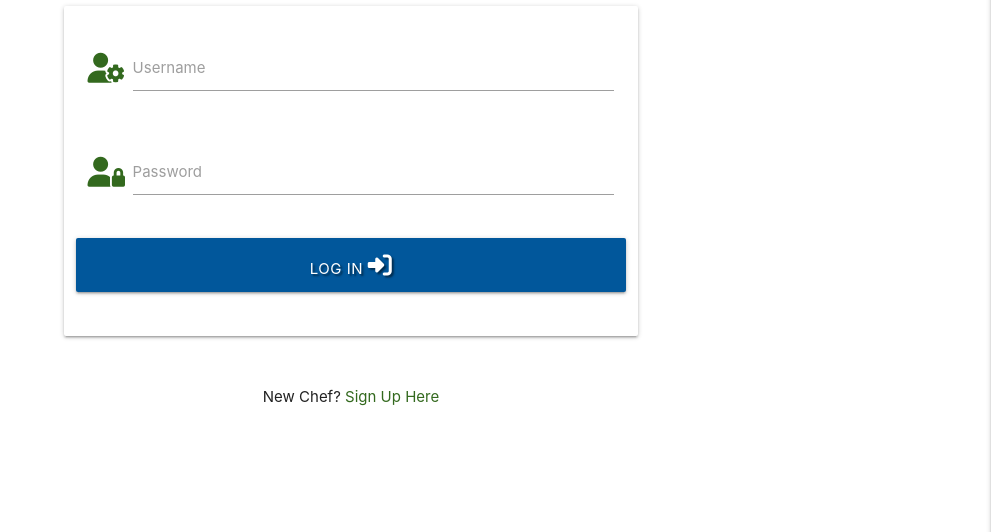
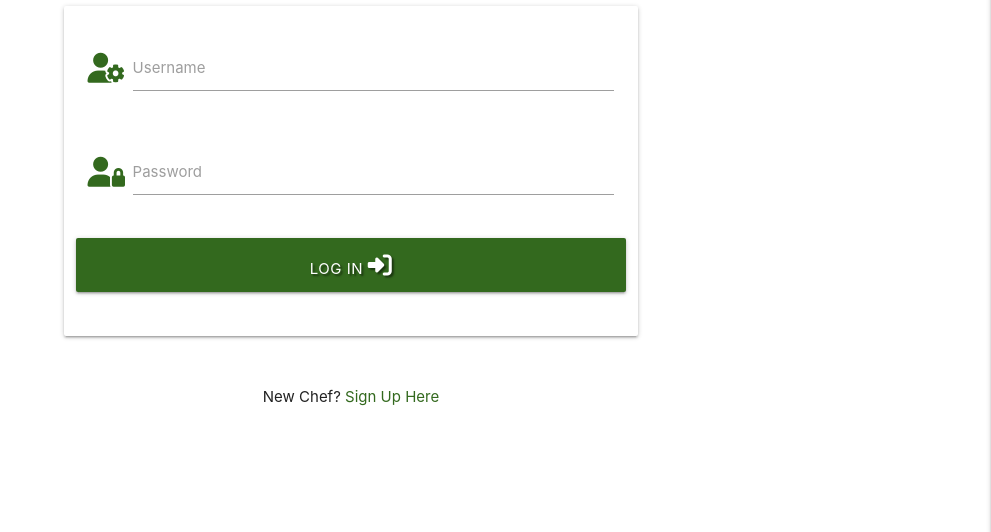
Before and after one commit to imransal/My-Recipes, a Flask app: page /login in a window 1280 px wide. Shown: the part 160-692 px from the top of the page, without its empty margins (289-1280 px from the left). Run offline with Flask 3, Linux system fonts and the light colour scheme; some libraries are stand-ins or nearby versions.

Commit message:
updated login page

```diff
--- a/templates/login.html
+++ b/templates/login.html
@@ -26,7 +26,7 @@
                 </div>
                 <!-- login -->
                 <div class="row">
-                    <button type="submit" class="col s12 btn-large light-blue darken-4 text-shadow">
+                    <button type="submit" class="col s12 btn-large light-green darken-4 text-shadow">
                         Log In <i class="fas fa-sign-in-alt"></i>
                     </button>
                 </div>
```
